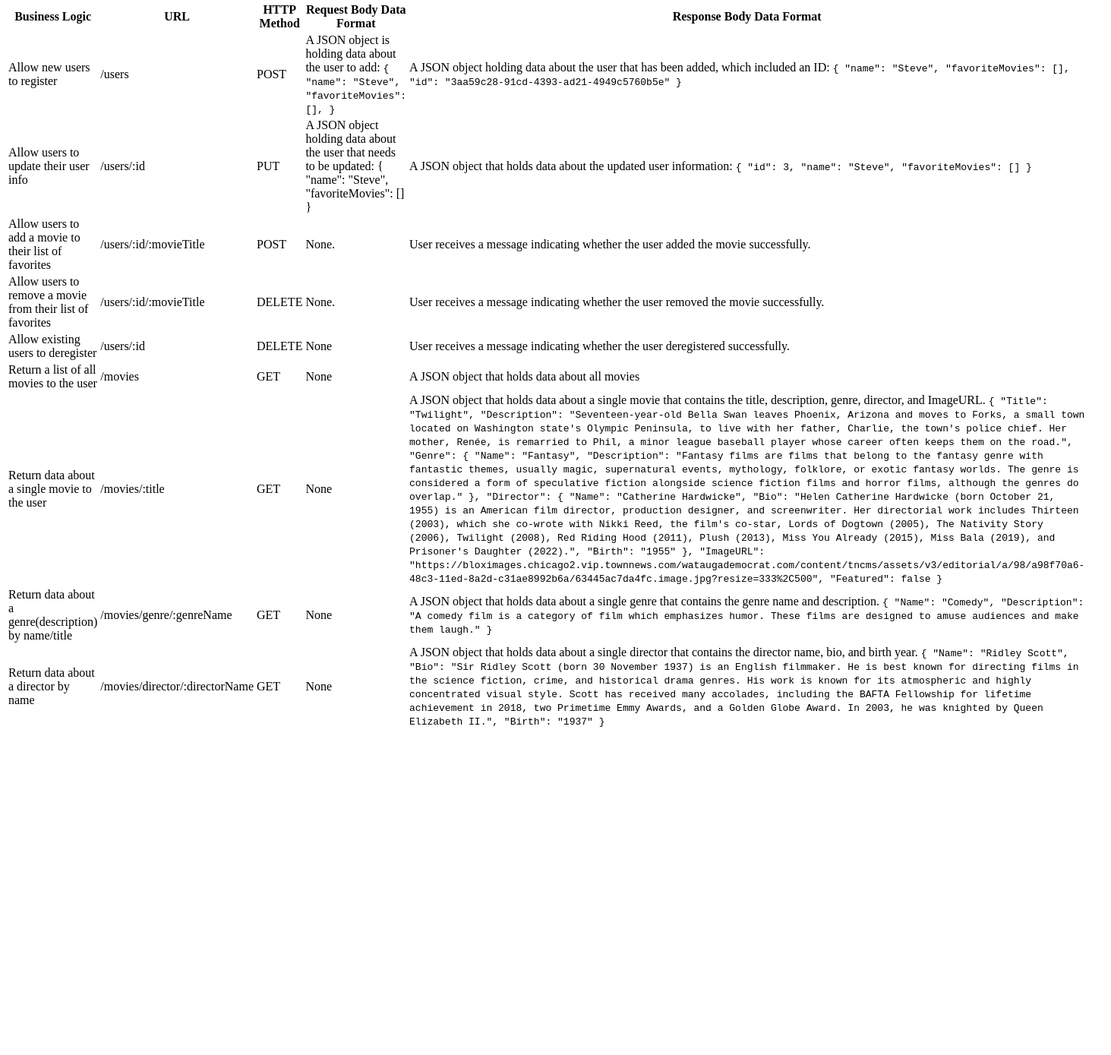
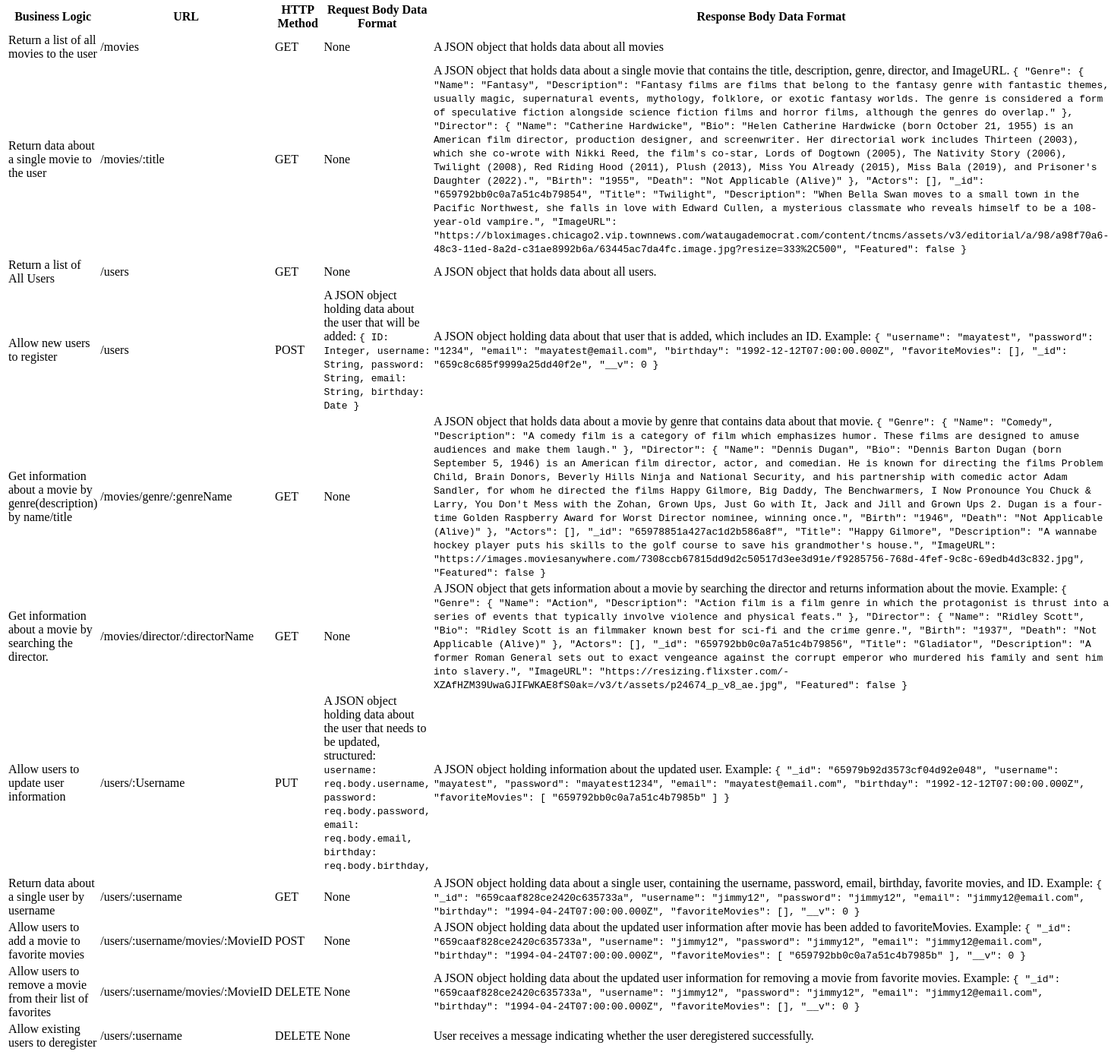
Before and after one commit to rlunatrepczynski/movie-api, a website: page public/documentation.html in a window 1280 px wide. Shown: the part 131-1520 px from the top of the page at 76% size, 1463 px wide, since content can reach past the window. Before the commit the page ends 1100 px from the top, so only its background shows below. Drawn offline with Linux system fonts and the light colour scheme.

Commit message:
Update documentation.html
Updated documentation for new endpoints due to mongoose.

```diff
--- a/public/documentation.html
+++ b/public/documentation.html
@@ -23,71 +23,7 @@
                 <th>Response Body Data Format</th>
             </tr>
         </thead>
-        <tr>
-            <td>Allow new users to register</td>
-            <td>/users</td>
-            <td>POST</td>
-            <td>A JSON object is holding data about the user to add:
-                <code>
-                    {
-                        "name": "Steve",
-                        "favoriteMovies": [],
-                    }
-                </code>
-            </td>
-            <td>A JSON object holding data about the user that has been added, which included an ID:
-                <code>
-                    {
-                        "name": "Steve",
-                        "favoriteMovies": [],
-                        "id": "3aa59c28-91cd-4393-ad21-4949c5760b5e"
-                    }
-                </code>
-            </td>
-        </tr>
-        <tr>
-            <td>Allow users to update their user info</td>
-            <td>/users/:id</td>
-            <td>PUT</td>
-            <td>A JSON object holding data about the user that needs to be updated:
-                <code></code>
-                {
-                "name": "Steve",
-                "favoriteMovies": []
-                }
-                </code>
-            </td>
-            <td>A JSON object that holds data about the updated user information:
-                <code>
-                    {
-                        "id": 3,
-                        "name": "Steve",
-                        "favoriteMovies": []
-                        }
-                </code>
-            </td>
-        </tr>
-        <tr>
-            <td>Allow users to add a movie to their list of favorites</td>
-            <td>/users/:id/:movieTitle</td>
-            <td>POST</td>
-            <td>None.</td>
-            <td>User receives a message indicating whether the user added the movie successfully.</td>
-        </tr>
-        <tr>
-            <td>Allow users to remove a movie from their list of favorites</td>
-            <td>/users/:id/:movieTitle</td>
-            <td>DELETE</td>
-            <td>None.</td>
-            <td>User receives a message indicating whether the user removed the movie successfully.</td>
-        </tr>
-        <tr>
-            <td>Allow existing users to deregister</td>
-            <td>/users/:id</td>
-            <td>DELETE</td>
-            <td>None</td>
-            <td>User receives a message indicating whether the user deregistered successfully.</td>
-        </tr>
+        <tbody>
             <tr>
                 <td>Return a list of all movies to the user</td>
                 <td>/movies</td>
@@ -104,8 +40,6 @@
                     director, and ImageURL.
                     <code>
                         {
-                        "Title": "Twilight",
-                        "Description": "Seventeen-year-old Bella Swan leaves Phoenix, Arizona and moves to Forks, a small town located on Washington state's Olympic Peninsula, to live with her father, Charlie, the town's police chief. Her mother, Renée, is remarried to Phil, a minor league baseball player whose career often keeps them on the road.",
                             "Genre": {
                                 "Name": "Fantasy",
                                 "Description": "Fantasy films are films that belong to the fantasy genre with fantastic themes, usually magic, supernatural events, mythology, folklore, or exotic fantasy worlds. The genre is considered a form of speculative fiction alongside science fiction films and horror films, although the genres do overlap."
@@ -113,8 +47,13 @@
                             "Director": {
                                 "Name": "Catherine Hardwicke",
                                 "Bio": "Helen Catherine Hardwicke (born October 21, 1955) is an American film director, production designer, and screenwriter. Her directorial work includes Thirteen (2003), which she co-wrote with Nikki Reed, the film's co-star, Lords of Dogtown (2005), The Nativity Story (2006), Twilight (2008), Red Riding Hood (2011), Plush (2013), Miss You Already (2015), Miss Bala (2019), and Prisoner's Daughter (2022).",
-                            "Birth": "1955"
+                                "Birth": "1955",
+                                "Death": "Not Applicable (Alive)"
                             },
+                            "Actors": [],
+                            "_id": "659792bb0c0a7a51c4b79854",
+                            "Title": "Twilight",
+                            "Description": "When Bella Swan moves to a small town in the Pacific Northwest, she falls in love with Edward Cullen, a mysterious classmate who reveals himself to be a 108-year-old vampire.",
                             "ImageURL": "https://bloximages.chicago2.vip.townnews.com/wataugademocrat.com/content/tncms/assets/v3/editorial/a/98/a98f70a6-48c3-11ed-8a2d-c31ae8992b6a/63445ac7da4fc.image.jpg?resize=333%2C500",
                             "Featured": false
                         }
@@ -122,35 +61,196 @@
                 </td>
             </tr>
             <tr>
-            <td>Return data about a genre(description) by name/title</td>
-            <td>/movies/genre/:genreName</td>
+                <td>Return a list of All Users</td>
+                <td>/users</td>
                 <td>GET</td>
                 <td>None</td>
-            <td>A JSON object that holds data about a single genre that contains the genre name and description.
+                <td>A JSON object that holds data about all users.</td>
+            </tr>
+            <tr>
+                <td>Allow new users to register</td>
+                <td>/users</td>
+                <td>POST</td>
+                <td>A JSON object holding data about the user that will be added:
                     <code>
                         {
-                        "Name": "Comedy",
-                        "Description": "A comedy film is a category of film which emphasizes humor. These films are designed to amuse audiences and make them laugh."
+                        ID: Integer,
+                        username: String,
+                        password: String,
+                        email: String,
+                        birthday: Date
+                    }
+                   </code>
+                </td>
+                <td>A JSON object holding data about that user that is added, which includes an ID. Example:
+                    <code>
+                        {
+                            "username": "mayatest",
+                            "password": "1234",
+                            "email": "mayatest@email.com",
+                            "birthday": "1992-12-12T07:00:00.000Z",
+                            "favoriteMovies": [],
+                            "_id": "659c8c685f9999a25dd40f2e",
+                            "__v": 0
                         }
                     </code>
                 </td>
             </tr>
             <tr>
-            <td>Return data about a director by name</td>
-            <td>/movies/director/:directorName</td>
+                <td>Get information about a movie by genre(description) by name/title</td>
+                <td>/movies/genre/:genreName</td>
                 <td>GET</td>
                 <td>None</td>
-            <td>A JSON object that holds data about a single director that contains the director name, bio, and birth
-                year.
+                <td>A JSON object that holds data about a movie by genre that contains data about that movie.
                     <code>
                         {
-                        "Name": "Ridley Scott",
-                        "Bio": "Sir Ridley Scott (born 30 November 1937) is an English filmmaker. He is best known for directing films in the science fiction, crime, and historical drama genres. His work is known for its atmospheric and highly concentrated visual style. Scott has received many accolades, including the BAFTA Fellowship for lifetime achievement in 2018, two Primetime Emmy Awards, and a Golden Globe Award. In 2003, he was knighted by Queen Elizabeth II.",
-                        "Birth": "1937"
+                            "Genre": {
+                                "Name": "Comedy",
+                                "Description": "A comedy film is a category of film which emphasizes humor. These films are designed to amuse audiences and make them laugh."
+                            },
+                            "Director": {
+                                "Name": "Dennis Dugan",
+                                "Bio": "Dennis Barton Dugan (born September 5, 1946) is an American film director, actor, and comedian. He is known for directing the films Problem Child, Brain Donors, Beverly Hills Ninja and National Security, and his partnership with comedic actor Adam Sandler, for whom he directed the films Happy Gilmore, Big Daddy, The Benchwarmers, I Now Pronounce You Chuck & Larry, You Don't Mess with the Zohan, Grown Ups, Just Go with It, Jack and Jill and Grown Ups 2. Dugan is a four-time Golden Raspberry Award for Worst Director nominee, winning once.",
+                                "Birth": "1946",
+                                "Death": "Not Applicable (Alive)"
+                            },
+                            "Actors": [],
+                            "_id": "65978851a427ac1d2b586a8f",
+                            "Title": "Happy Gilmore",
+                            "Description": "A wannabe hockey player puts his skills to the golf course to save his grandmother's house.",
+                            "ImageURL": "https://images.moviesanywhere.com/7308ccb67815dd9d2c50517d3ee3d91e/f9285756-768d-4fef-9c8c-69edb4d3c832.jpg",
+                            "Featured": false
                         }
                         </code>
                 </td>
             </tr>
+            <tr>
+                <td>Get information about a movie by searching the director. </td>
+                <td>/movies/director/:directorName</td>
+                <td>GET</td>
+                <td>None</td>
+                <td>A JSON object that gets information about a movie by searching the director and returns information
+                    about the movie. Example:
+                    <code>
+                        {
+                            "Genre": {
+                                "Name": "Action",
+                                "Description": "Action film is a film genre in which the protagonist is thrust into a series of events that typically involve violence and physical feats."
+                            },
+                            "Director": {
+                                "Name": "Ridley Scott",
+                                "Bio": "Ridley Scott is an filmmaker known best for sci-fi and the crime genre.",
+                                "Birth": "1937",
+                                "Death": "Not Applicable (Alive)"
+                            },
+                            "Actors": [],
+                            "_id": "659792bb0c0a7a51c4b79856",
+                            "Title": "Gladiator",
+                            "Description": "A former Roman General sets out to exact vengeance against the corrupt emperor who murdered his family and sent him into slavery.",
+                            "ImageURL": "https://resizing.flixster.com/-XZAfHZM39UwaGJIFWKAE8fS0ak=/v3/t/assets/p24674_p_v8_ae.jpg",
+                            "Featured": false
+                        }
+                    </code>
+                </td>
+            </tr>
+            <tr>
+                <td>Allow users to update user information</td>
+                <td>/users/:Username</td>
+                <td>PUT</td>
+                <td>A JSON object holding data about the user that needs to be updated, structured:
+                    <code>
+                        username: req.body.username,
+                        password: req.body.password,
+                        email: req.body.email,
+                        birthday: req.body.birthday,
+                    </code>
+                </td>
+                <td>A JSON object holding information about the updated user. Example:
+                    <code>
+                        {
+                            "_id": "65979b92d3573cf04d92e048",
+                            "username": "mayatest",
+                            "password": "mayatest1234",
+                            "email": "mayatest@email.com",
+                            "birthday": "1992-12-12T07:00:00.000Z",
+                            "favoriteMovies": [
+                                "659792bb0c0a7a51c4b7985b"
+                            ]
+                        }
+                    </code>
+                </td>
+            </tr>
+            <tr>
+
+            </tr>
+            <td>Return data about a single user by username</td>
+            <td>/users/:username</td>
+            <td>GET</td>
+            <td>None</td>
+            <td>A JSON object holding data about a single user, containing the username, password, email, birthday,
+                favorite movies, and ID. Example:
+                <code>
+                    {
+                        "_id": "659caaf828ce2420c635733a",
+                        "username": "jimmy12",
+                        "password": "jimmy12",
+                        "email": "jimmy12@email.com",
+                        "birthday": "1994-04-24T07:00:00.000Z",
+                        "favoriteMovies": [],
+                        "__v": 0
+                    }
+                </code>
+            </td>
+            <tr>
+                <td>Allow users to add a movie to favorite movies</td>
+                <td>/users/:username/movies/:MovieID</td>
+                <td>POST</td>
+                <td>None</td>
+                <td>A JSON object holding data about the updated user information after movie has been added to
+                    favoriteMovies. Example:
+                    <code>
+                        {
+                            "_id": "659caaf828ce2420c635733a",
+                            "username": "jimmy12",
+                            "password": "jimmy12",
+                            "email": "jimmy12@email.com",
+                            "birthday": "1994-04-24T07:00:00.000Z",
+                            "favoriteMovies": [
+                                "659792bb0c0a7a51c4b7985b"
+                            ],
+                            "__v": 0
+                        }
+                    </code>
+                </td>
+            </tr>
+            <tr>
+                <td>Allow users to remove a movie from their list of favorites</td>
+                <td>/users/:username/movies/:MovieID</td>
+                <td>DELETE</td>
+                <td>None</td>
+                <td>A JSON object holding data about the updated user information for removing a movie from favorite
+                    movies. Example:
+                    <code>
+                        {
+                            "_id": "659caaf828ce2420c635733a",
+                            "username": "jimmy12",
+                            "password": "jimmy12",
+                            "email": "jimmy12@email.com",
+                            "birthday": "1994-04-24T07:00:00.000Z",
+                            "favoriteMovies": [],
+                            "__v": 0
+                        }
+                    </code>
+                </td>
+            </tr>
+            <tr>
+                <td>Allow existing users to deregister</td>
+                <td>/users/:username</td>
+                <td>DELETE</td>
+                <td>None</td>
+                <td>User receives a message indicating whether the user deregistered successfully.</td>
+            </tr>
+        </tbody>
     </table>
 </body>
 
```
Lines whose indentation alone changed are shown as unchanged.
